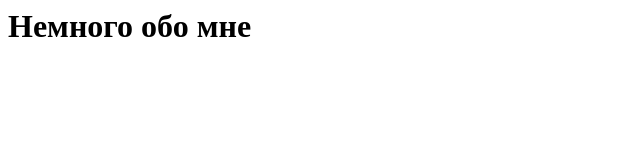
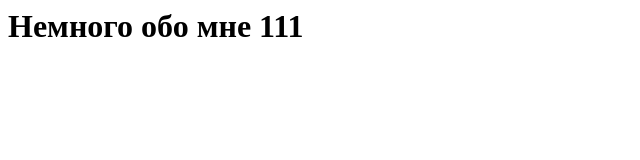
Before and after one commit to VeronikaBokhan/WEB, a plain HTML site: page 1.html in a window 1280 px wide. Shown: the full height of the page, 0-640 px from the left. Drawn offline with Linux system fonts and the light colour scheme.

Commit message:
что то 1.html

```diff
--- a/1.html
+++ b/1.html
@@ -3,6 +3,6 @@
     <title>Задание 1</title>
   </head>
   <body>
-    <h1>Немного обо мне</h1>
+    <h1>Немного обо мне 111</h1>
   </body>
 </html>
```
